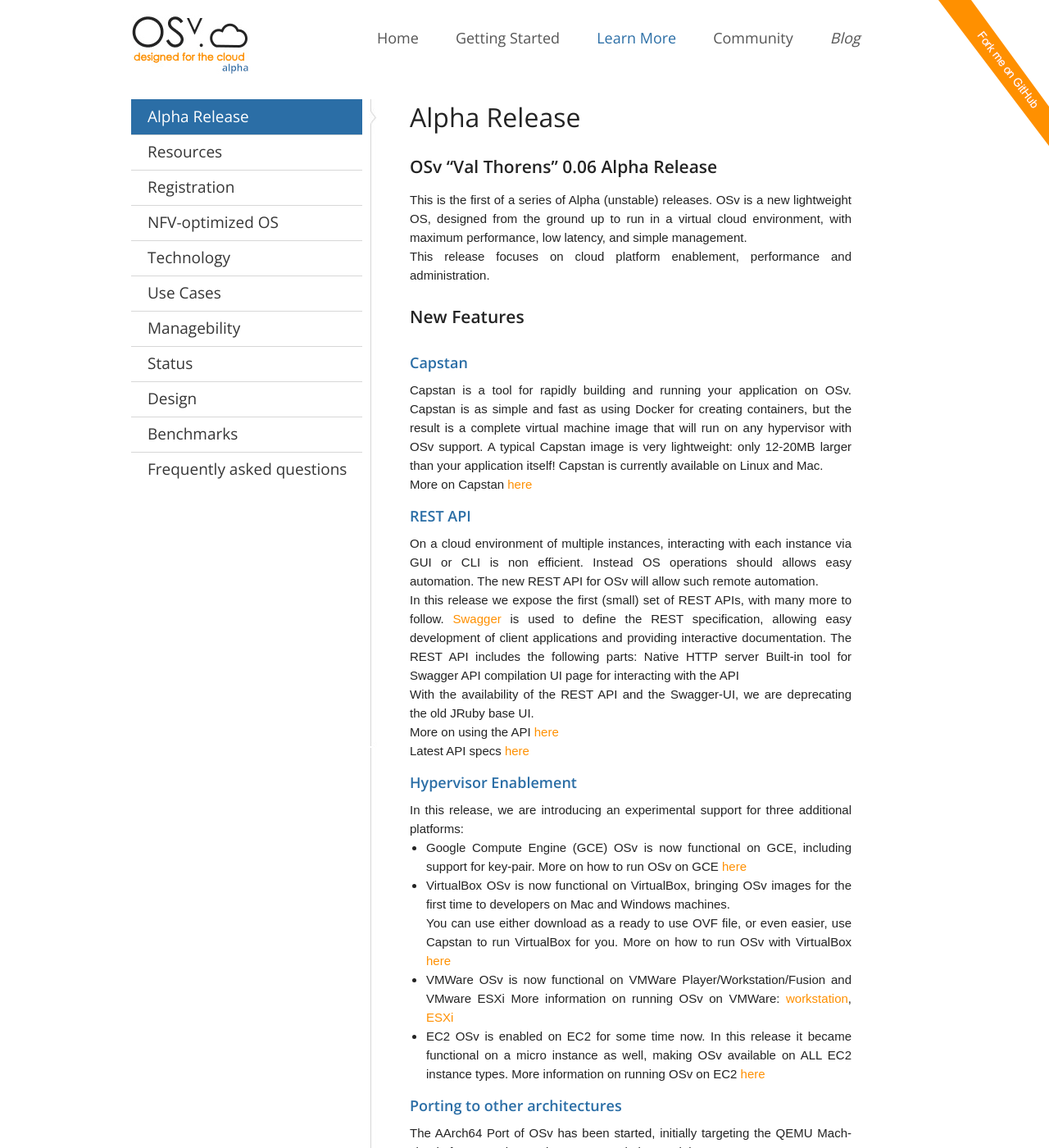
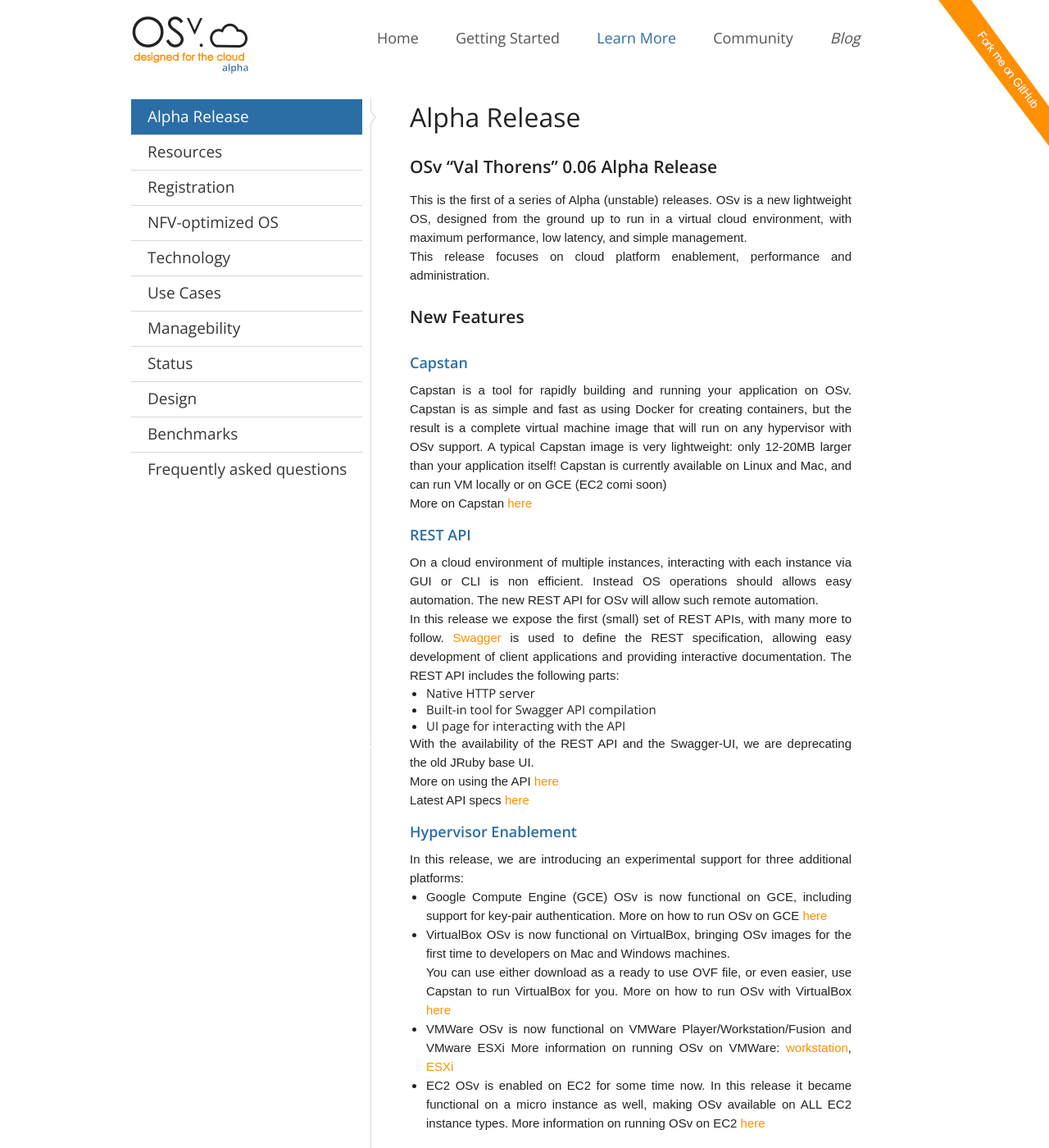
Before and after one commit to osv-io/osv-io.github.io, a Jekyll site: the page built from _posts/learn/2014-04-07-alpha.md, in a window 1280 px wide and 1400 px high. Shown: the whole window at 82% size. Built offline with Jekyll 4.4.1, drawn with Linux system fonts in a browser that asks for light colours; some of the changed text lies outside the part shown.

Commit message:
few fix on the alpha pagse, mostly broken links

```diff
--- a/_posts/learn/2014-04-07-alpha.md
+++ b/_posts/learn/2014-04-07-alpha.md
@@ -36,7 +36,8 @@ administration.
 
 ### Capstan
 Capstan is a tool for rapidly building and running your application on OSv. Capstan is as simple and fast as using Docker for creating containers, but the result is a complete virtual machine image that will run on any hypervisor with OSv support. A typical Capstan image is very lightweight: only 12-20MB larger than your application itself!
-Capstan is currently available on Linux and Mac.
+Capstan is currently available on Linux and Mac, and can run VM
+locally or on GCE (EC2 comi soon)
 
 More on Capstan [here](http://osv.io/capstan/)
 
@@ -46,14 +47,14 @@ On a cloud environment of multiple instances, interacting with each instance via
 In this release we expose the first (small) set of REST APIs, with many more to follow.
 [Swagger](http://developers.helloreverb.com/swagger/) is used to define the REST specification, allowing easy development of client applications and providing  interactive documentation.
 The REST API includes the following parts:
-Native HTTP server
-Built-in tool for Swagger API compilation
-UI page for interacting with the API
+* Native HTTP server
+* Built-in tool for Swagger API compilation
+* UI page for interacting with the API
 
 With the availability of the REST API and the Swagger-UI, we are deprecating the old JRuby base UI.
 
 
-More on using the API [here](https://github.com/cloudius-systems/mgmt/wiki/OSv-REST-API)
+More on using the API [here](https://github.com/cloudius-systems/osv/wiki/The-RESTful-API)
 
 Latest API specs [here](http://osv.io/api/swagger-ui/dist/index.html)
 
@@ -62,19 +63,18 @@ Latest API specs [here](http://osv.io/api/swagger-ui/dist/index.html)
 In this release, we are introducing an experimental support for three additional platforms:
 
 - Google Compute Engine (GCE)
-OSv is now functional on GCE, including support for key-pair.
-More on how to run OSv on GCE [here](https://github.com/cloudius-systems/osv/wiki/Run-OSv-on-Google-Compute-Engine)
+OSv is now functional on GCE, including support for key-pair authentication.
+More on how to run OSv on GCE [here](https://github.com/cloudius-systems/osv/wiki/Running-OSv-on-Google-Compute-Engine)
 
 - VirtualBox
 OSv is now functional on VirtualBox, bringing OSv images for the first time to developers on Mac and Windows machines.
 You can use either download as a ready to use OVF file, or even easier, use Capstan to run VirtualBox for you.
-More on how to run OSv with VirtualBox [here](https://github.com/cloudius-systems/osv/wiki/Run-OSv-on-VirtualBox)
+More on how to run OSv with VirtualBox [here](https://github.com/cloudius-systems/osv/wiki/Running-OSv-on-VirtualBox)
 
 - VMWare
 OSv is now functional on VMWare Player/Workstation/Fusion and VMware ESXi
 More information on running OSv on VMWare:
-[workstation](https://github.com/cloudius-systems/osv/wiki/Running-OSv-on-VMware-(Player,-Workstation,-Fusion),
-), [ESXi](https://github.com/cloudius-systems/osv/wiki/Running-OSv-on-VMware-ESXi)
+[workstation](https://github.com/cloudius-systems/osv/wiki/Running-OSv-on-VMware-Workstation%2C-Fusion-and-Player), [ESXi](https://github.com/cloudius-systems/osv/wiki/Running-OSv-on-VMware-ESXi)
 
 - EC2
 OSv is enabled on EC2 for some time now. In this release it became
@@ -107,8 +107,10 @@ Added support to allow read-only direct use of ARC buffers on memory mappings, t
 ### Driver Enablement
 We continue to add more driver alternatives to OSv.
 The latest additions are:
-Advanced Host Controller Interface (AHCI) SATA block driver
-VMW Virtual Network Adaptor (VMXNET3)
+
+* Advanced Host Controller Interface (AHCI) SATA block driver
+
+* VMW Virtual Network Adaptor (VMXNET3)
 
 More on OSv driver support [here](https://github.com/cloudius-systems/osv/wiki/Supported-Drivers)
 
@@ -119,7 +121,14 @@ In this release, we introduce a new, written from scratch, prototype implementat
 Although still in early phase, and not fully functional yet, it
 already outperforms memcached on Linux by almost **300%** !
 
-More on memcached prototype and benchmark [here](https://github.com/cloudius-systems/osv/wiki/OSv-Case-Study:-Memcached)
+More on memcached prototype and benchmark
+[here](https://github.com/cloudius-systems/osv/wiki/OSv-Case-Study:-Memcached)
+
+
+
+Other appliances do not outperform Linux guest by that much.
+Our plans is to boost their performance but the expected gain depends whether they are
+CPU or IO bound - improvement is expected for the second.
 
 ## Available OSv Alpha Virtual Appliances:
 All images are available for direct download (click the V)
```
